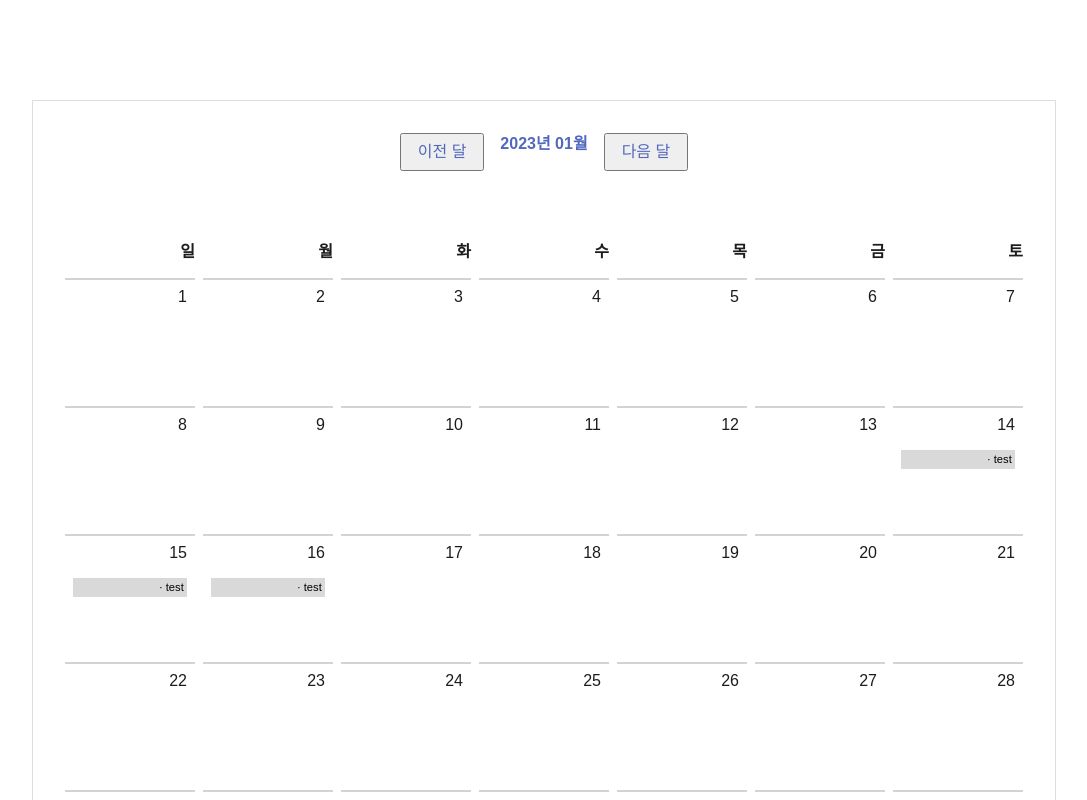
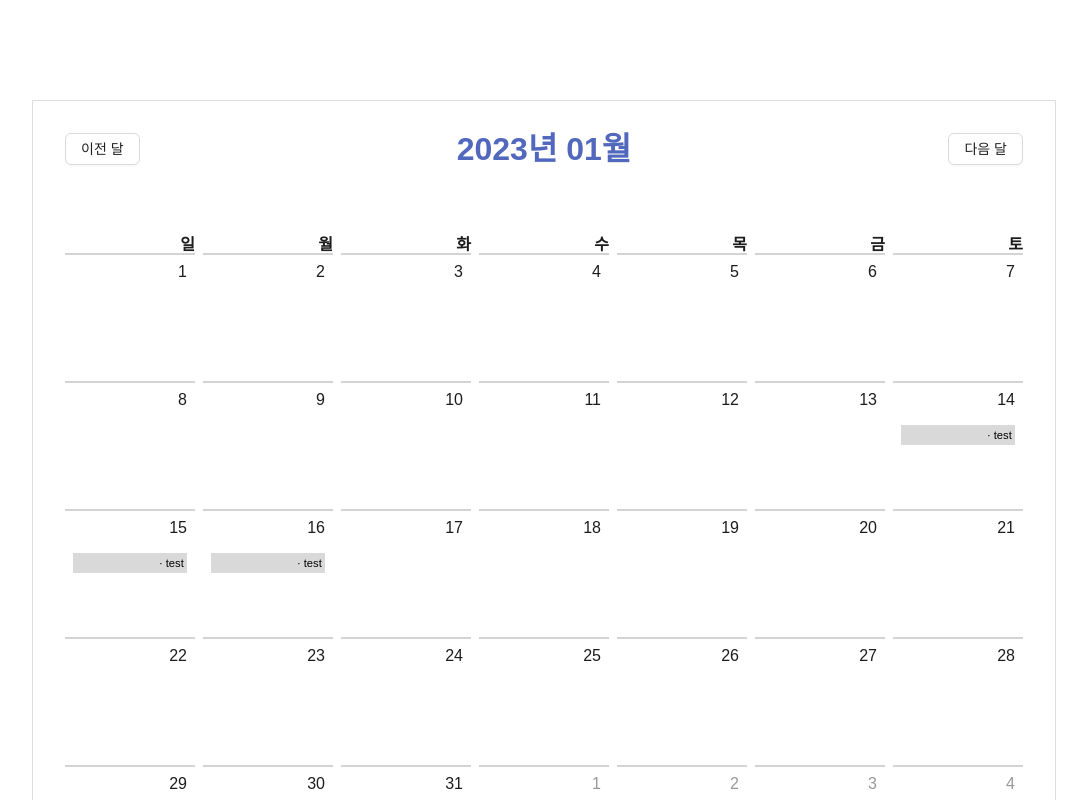
Before and after one commit to joo98e/calendar-app, a Next.js app: page /practice in a window 1280 px wide. Shown: the whole page, without its empty margins (96-1183 px from the left). Built offline with nearby package versions, Linux system fonts and the light colour scheme.

Commit message:
feat - 기타 style

```diff
--- a/components/Calendar/components/organisms/Calendar.tsx
+++ b/components/Calendar/components/organisms/Calendar.tsx
@@ -7,6 +7,7 @@ import CalendarScheduleAddDrawer from "@components/Calendar/components/organisms
 import { useAppSelector } from "@store/index";
 import Typography from "@atoms/Typography";
 import DailySchedule from "@components/Calendar/components/molecules/DailySchedule";
+import { Button } from "antd";
 
 const Container = styled.div`
   display: flex;
@@ -21,7 +22,7 @@ const Container = styled.div`
 
 const CalendarHeader = styled.div`
   display: flex;
-  justify-content: center;
+  justify-content: space-between;
   align-items: center;
   gap: 1rem;
   font-weight: 700;
@@ -81,12 +82,14 @@ const CalendarDay = styled.div<{
 
 const Paragraph = styled.p`
   font-size: 1rem;
+  line-height: 100%;
+  margin: 0;
 `;
 
-const Button = styled.button`
-  padding: 0.5rem 1rem;
-  box-sizing: border-box;
-  cursor: pointer;
+const MonthTitle = styled(Paragraph)`
+  display: flex;
+  align-items: center;
+  font-size: 2rem;
 `;
 
 interface Props {}
@@ -104,7 +107,7 @@ const Calendar = ({}: Props) => {
     <Container>
       <CalendarHeader>
         <Button onClick={handleClickPrevMonth}>이전 달</Button>
-        <Paragraph>{currentMoment.format("YYYY년 MM월")}</Paragraph>
+        <MonthTitle>{currentMoment.format("YYYY년 MM월")}</MonthTitle>
         <Button onClick={handleClickNextMonth}>다음 달</Button>
       </CalendarHeader>
       <CalendarBody>
```
